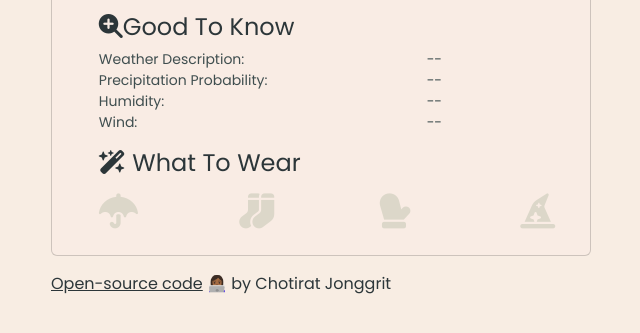
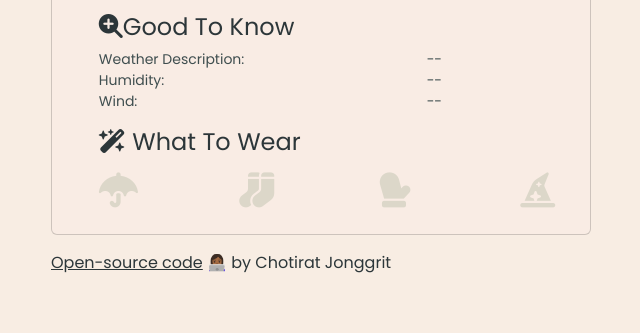
Before and after one commit to jgchoti/weather-app, a website built with Parcel: page index.html in a window 1280 px wide. Shown: the part 425-758 px from the top of the page, without its empty margins (31-671 px from the left). Built offline with nearby package versions, Linux system fonts and the light colour scheme; no server answers.

Commit message:
Remove Precipitation Probability

```diff
--- a/index.html
+++ b/index.html
@@ -119,9 +119,6 @@
           <div class="col-7 know-text">Weather Description:</div>
           <div class="col-4 cur-precipitation" id="description">--</div>
           <div class="col-1"></div>
-          <div class="col-7 know-text">Precipitation Probability:</div>
-          <div class="col-4 cur-precipitation" id="precipitation">--</div>
-          <div class="col-1"></div>
           <div class="col-7 know-text">Humidity:</div>
           <div class="col-4 cur-humidity" id="humidity">--</div>
           <div class="col-1"></div>
```
